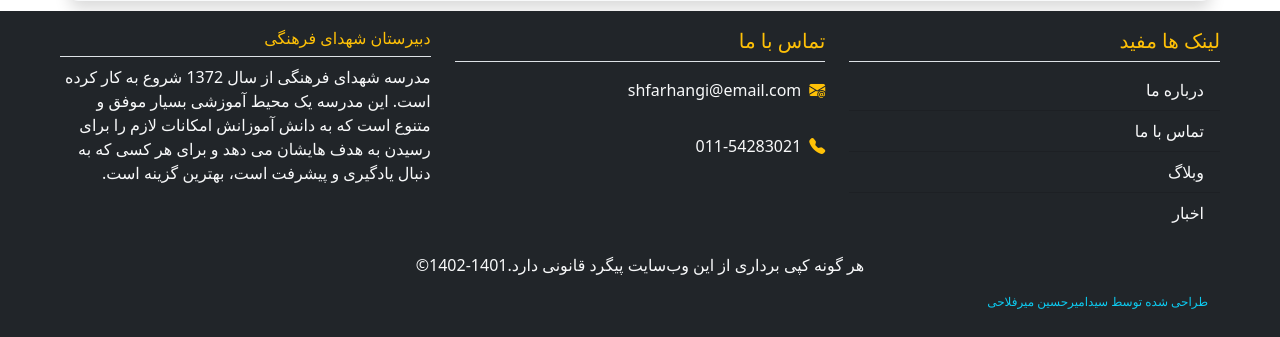
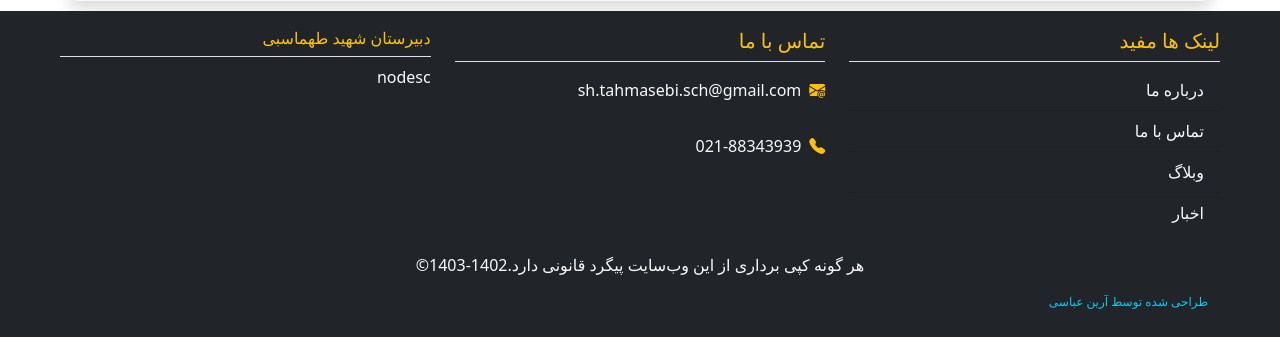
Before and after one commit to docker-mobile/edu, a Django app: page /about-us in a window 1280 px wide. Shown: the part 493-830 px from the top of the page. Run offline with Django 4.2, Linux system fonts and the light colour scheme.

Commit message:
modified:   School/templates/base.html

```diff
--- a/School/templates/base.html
+++ b/School/templates/base.html
@@ -3,11 +3,11 @@
     <meta charset="UTF-8">
     <meta http-equiv="X-UA-Compatible" content="IE=edge">
     <meta name="viewport" content="width=device-width, initial-scale=1.0">
-    <!-- <link href="https://cdn.jsdelivr.net/npm/bootstrap@5.3.0-alpha1/dist/css/bootstrap.min.css" rel="stylesheet" integrity="sha384-GLhlTQ8iRABdZLl6O3oVMWSktQOp6b7In1Zl3/Jr59b6EGGoI1aFkw7cmDA6j6gD" crossorigin="anonymous"> -->
+    <link href="https://cdn.jsdelivr.net/npm/bootstrap@5.3.0-alpha1/dist/css/bootstrap.min.css" rel="stylesheet" integrity="sha384-GLhlTQ8iRABdZLl6O3oVMWSktQOp6b7In1Zl3/Jr59b6EGGoI1aFkw7cmDA6j6gD" crossorigin="anonymous">
     <link rel="stylesheet" href="https://cdn.jsdelivr.net/npm/bootstrap-icons@1.10.3/font/bootstrap-icons.css">
     <link rel="stylesheet" href="https://cdn.jsdelivr.net/npm/bootstrap@5.2.3/dist/css/bootstrap.rtl.min.css" integrity="sha384-DOXMLfHhQkvFFp+rWTZwVlPVqdIhpDVYT9csOnHSgWQWPX0v5MCGtjCJbY6ERspU" crossorigin="anonymous">
     {% load static %}
-    <title>شهدای فرهنگی - {{ title }}</title>
+    <title>شهید طهماسبی- {{ title }}</title>
     <style>
         section {
             padding: 10px 60px;
@@ -20,11 +20,11 @@
         <div class="">
             <div class="float-start px-2">
                 <i class="bi bi-envelope-fill"></i>
-                <a href="mailto:shfarhangi@email.com" class="text-decoration-none text-dark">shfarhangi@email.com</a>
+                <a href="mailto:sh.tahmasebi.sch@gmail.com" class="text-decoration-none text-dark">sh.tahmasebi.sch@gmail.com</a>
             </div>
             <div class="px-2">
                 <i class="bi bi-telephone-fill"></i>
-                <a href="tel:+981154283021" class="text-decoration-none text-dark">011-54283021</a>
+                <a href="tel:+982188343939" class="text-decoration-none text-dark">021-88343939</a>
             </div>
         </div>
     </section>
@@ -33,7 +33,7 @@
         <div class="container-xxl">
             <a href="/" class="navbar-brand">
                 <i class="bi bi-bookmark-star-fill"></i>
-                <span class="fw-bold ">شهدای فرهنگی</span>
+                <span class="fw-bold ">شهید طهماسبی</span>
             </a>
             <div id="navbar" class="navbar-collapse collapse justify-content-start align-center">
                 <ul class="navbar-nav">
@@ -84,12 +84,12 @@
                 </div>
                 <div class="col-md">
                     <h5 class="text-warning border-bottom py-2">تماس با ما</h5>
-                    <p class="py-2 text-warning"><i class="bi bi-envelope-at-fill"></i><a href="mailto:shfarhangi@email.com" class="text-decoration-none text-light px-2">shfarhangi@email.com</a></p>
-                    <p class="py-2 text-warning"><i class="bi bi-telephone-fill"></i><a href="tel:+981154283021" class="text-decoration-none text-light px-2">011-54283021</a></p>
+                    <p class="py-2 text-warning"><i class="bi bi-envelope-at-fill"></i><a href="mailto:sh.tahmasebi.sch@gmail.com" class="text-decoration-none text-light px-2">sh.tahmasebi.sch@gmail.com</a></p>
+                    <p class="py-2 text-warning"><i class="bi bi-telephone-fill"></i><a href="tel:+982188343939" class="text-decoration-none text-light px-2">021-88343939</a></p>
                 </div>
                 <div class="col-md">
-                    <h6 class="text-warning border-bottom py-2">دبیرستان شهدای  فرهنگی</h6>
-                    <p class="text-light">مدرسه شهدای فرهنگی از سال 1372 شروع به کار کرده است. این مدرسه یک محیط آموزشی بسیار موفق و متنوع است که به دانش آموزانش امکانات لازم را برای رسیدن به هدف هایشان می دهد و برای هر کسی که به دنبال یادگیری و پیشرفت است، بهترین گزینه است.
+                    <h6 class="text-warning border-bottom py-2">دبیرستان شهید طهماسبی</h6>
+                    <p class="text-light">nodesc
                     </p>
                 </div>
             </div>
@@ -98,10 +98,10 @@
     <section id="copyright" class="bg-dark text-light">
         <div class="container-fluid m-0">
             <div class="row m-0 p-0">
-                <p class="text-center">هر گونه کپی برداری از این وب‌سایت پیگرد قانونی دارد.1401-1402©</p>
+                <p class="text-center">هر گونه کپی برداری از این وب‌سایت پیگرد قانونی دارد.1402-1403©</p>
             </div>
             <div class="row">
-                <p class="text-start text-info" style="font-size: 9pt;">طراحی شده توسط سیدامیرحسین میرفلاحی</p>
+                <p class="text-start text-info" style="font-size: 9pt;">طراحی شده توسط آرین عباسی</p>
             </div>
         </div>
     </section>
```
